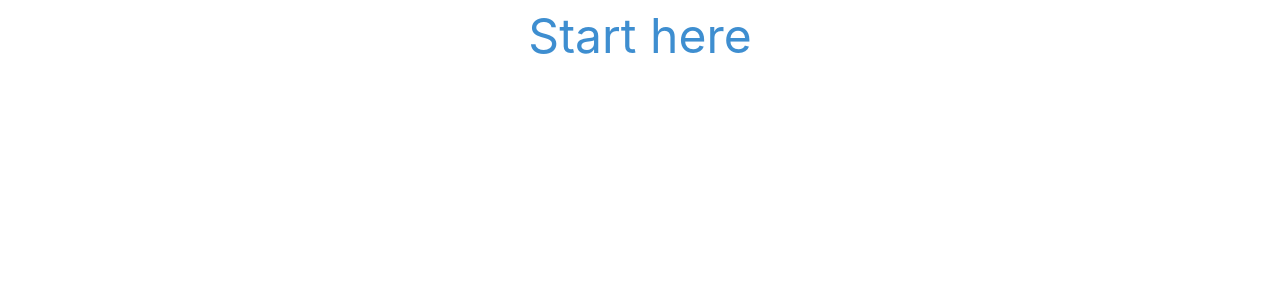
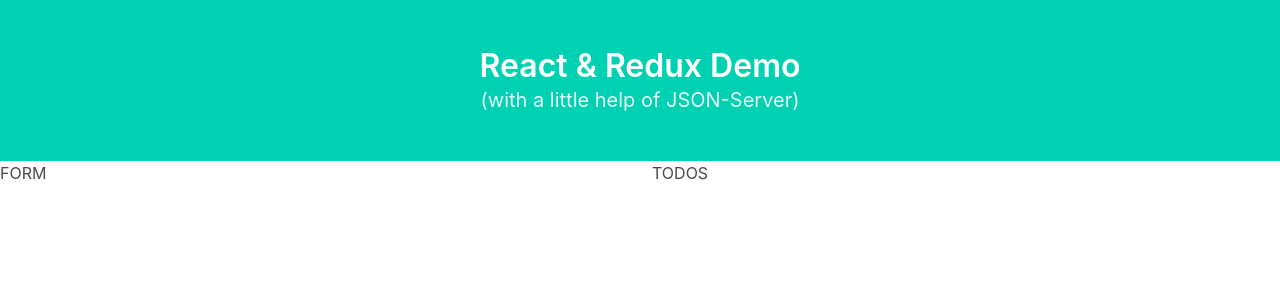
Before and after one commit to luuucio/react-redux-demo, a React (Create React App) app in the folder client/: page / in a window 1280 px wide. Shown: the top 300 px of the page. Built offline with nearby package versions, Linux system fonts and the light colour scheme.

Commit message:
Homepage structure completed

```diff
--- a/client/src/App.js
+++ b/client/src/App.js
@@ -1,10 +1,22 @@
-import React from "react";
+import React, { Fragment } from "react";
 
 const App = () => {
   return (
-    <div>
-      <h1 className='is-size-1 has-text-info has-text-centered'>Start here</h1>
-    </div>
+    <Fragment>
+      <div className='hero is-primary has-text-centered'>
+        <div className='hero-body'>
+          <div className='container'>
+            <h1 className='title'>React {"&"} Redux Demo</h1>
+            <h2 className='subtitle'>(with a little help of JSON-Server)</h2>
+          </div>
+        </div>
+      </div>
+
+      <div className='columns is-centered'>
+        <div className='column'>FORM</div>
+        <div className='column'>TODOS</div>
+      </div>
+    </Fragment>
   );
 };
 
```
